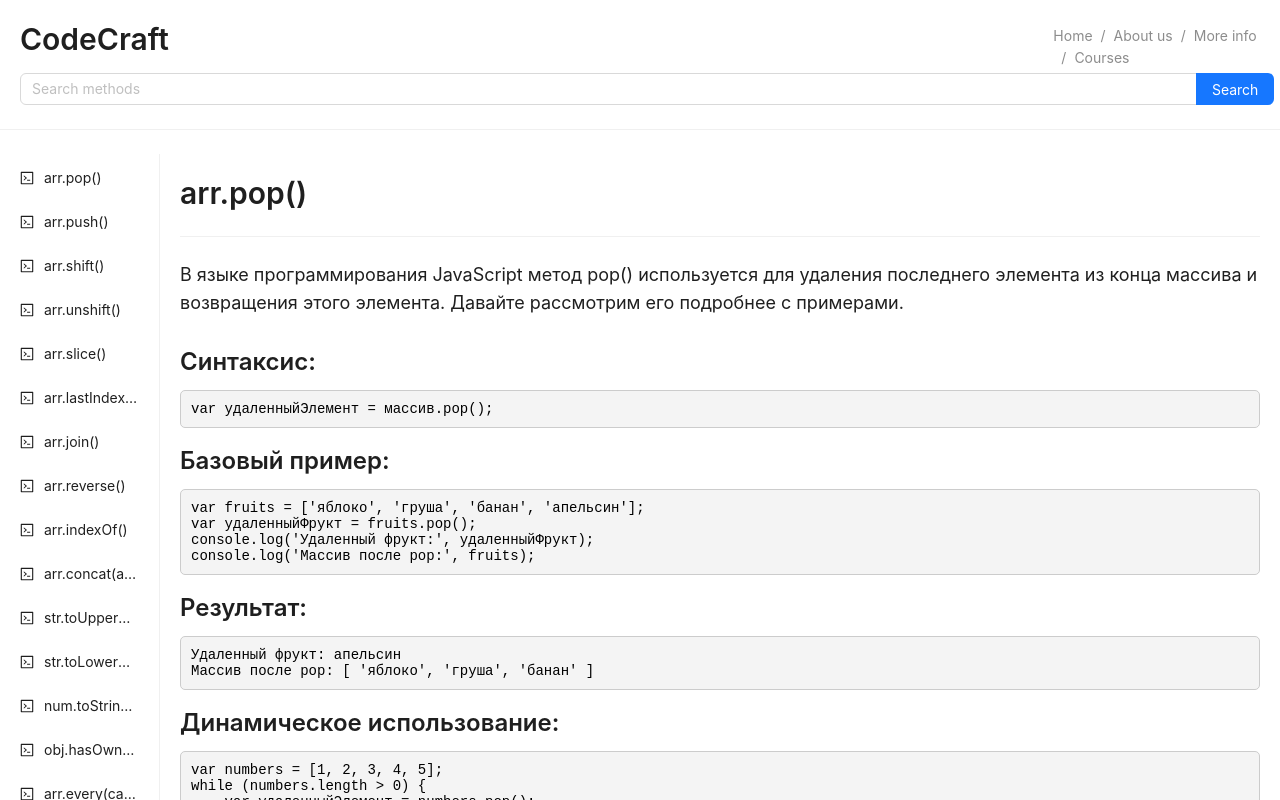
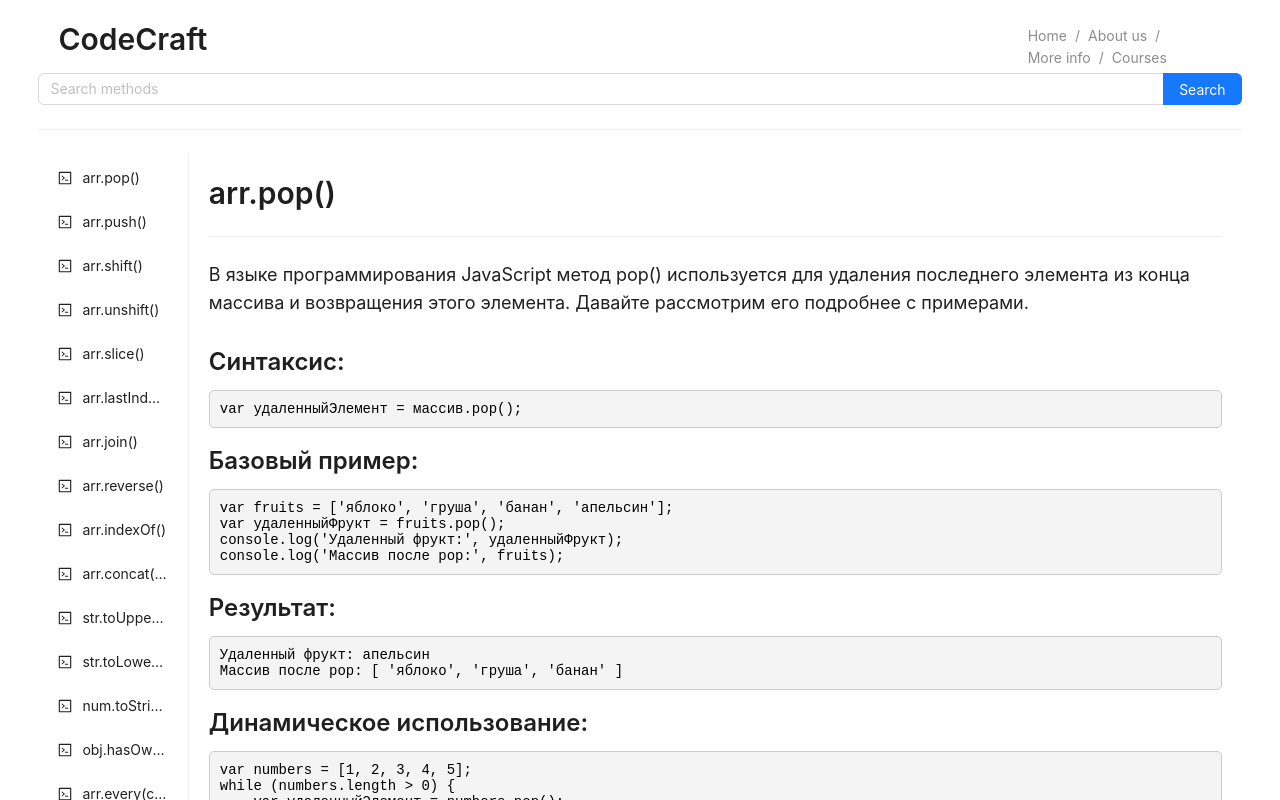
Before and after one commit to AndrewGalkin123/CodeCraft, a React (Create React App) app: page / in a window 1280 px wide. Shown: the top 800 px of the page. Built offline with nearby package versions, Linux system fonts and the light colour scheme.

Commit message:
style changes

```diff
--- a/src/App.css
+++ b/src/App.css
@@ -1,7 +1,6 @@
 * {
   margin: 0;
   padding: 0;
-
 }
 
 a {
@@ -9,13 +8,12 @@ a {
 }
 
 .code {
-    font-family: 'Courier New', monospace;
+  font-family: "Courier New", monospace;
   background-color: #f4f4f4;
   padding: 10px;
   border: 1px solid #ccc;
   border-radius: 5px;
   white-space: pre-wrap;
-
 }
 
 .social-icons {
@@ -34,3 +32,9 @@ a {
   color: #0074cc;
   /* Цвет при наведении на иконки */
 }
+
+.content {
+  position: relative;
+  width: 94%;
+  margin: 0 auto;
+}
--- a/src/App.js
+++ b/src/App.js
@@ -46,7 +46,7 @@ const App = () => {
     <Router>
       <Routes>
         <Route path='/' element={
-          <>
+          <div className='content'>
             <Header search={handleMenuSearch}/>
             <Row>
               <Col xs={10} md={3}>
@@ -65,7 +65,7 @@ const App = () => {
                 />
               </Col>
             </Row>
-          </>
+          </div>
         }>
         </Route>
         <Route path='/about-us' element={<AboutUs />} />
--- a/src/components/AbousUsBlock.jsx
+++ b/src/components/AbousUsBlock.jsx
@@ -4,7 +4,7 @@ const {  Paragraph, Title } = Typography;
 
 const AboutUsBlock = () => {
     return (
-        <Row>
+        <Row className="content">
             <Divider />
             <Col xs={24} md={{ span: 16, offset: 5 }}>
                 <Title level={3}>О нас: CodeCraft</Title>
--- a/src/components/MainHeader.jsx
+++ b/src/components/MainHeader.jsx
@@ -8,7 +8,7 @@ const MainHeader = ({ search }) => {
         <>
            <Header/>
             <Search
-                style={{width: "98%", margin: "0 20px"}}
+                style={{width: "100%"}}
                 placeholder="Search methods"
                 allowClear
                 enterButton="Search"
--- a/src/components/Menu.jsx
+++ b/src/components/Menu.jsx
@@ -8,7 +8,7 @@ const _Menu = ({ methods, onSelect }) => {
     };
 
     return (
-        <div style={{ height: '120vh', overflowY: 'auto' }}>
+        <div style={{ height: '100vh', overflowY: 'auto' }}>
             <Menu
                 mode="vertical"
                 defaultSelectedKeys={['1']}
--- a/src/components/MoreInfoBlock.jsx
+++ b/src/components/MoreInfoBlock.jsx
@@ -6,7 +6,7 @@ const MoreInfoBlock = () => {
     const paragraphStyle = { fontSize: '16px' }
 
     return (
-        <Row>
+        <Row className="content">
             <Divider />
             <Col md={{ span: 20, offset: 3 }}>
                 <Title level={3}>Дополнительная информация (More Info)</Title>
```
Lines whose indentation alone changed are shown as unchanged.
